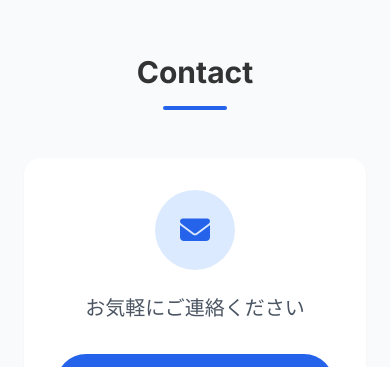
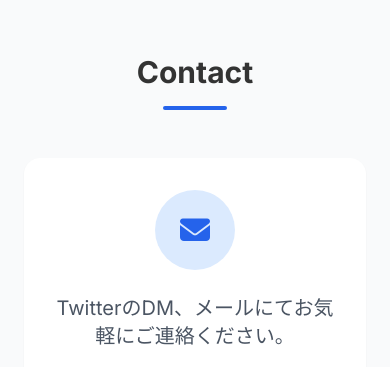
Before and after one commit to yuumasyo/yuutti-portfolio, a website: page index.html in a window 390 px wide. Shown: the part 6917-7284 px from the top of the page. Drawn offline with nearby package versions, Linux system fonts and the light colour scheme.

Commit message:
Fix mobile layout, add email obfuscation, update content

```diff
--- a/index.html
+++ b/index.html
@@ -522,7 +522,7 @@
                         <i class="fas fa-envelope text-3xl text-primary"></i>
                     </div>
                     <p class="text-xl text-gray-600 mb-8">
-                        お気軽にご連絡ください
+                        TwitterのDM、メールにてお気軽にご連絡ください。
                     </p>
                     <div class="flex flex-col sm:flex-row gap-4 justify-center">
                         <a id="email-link" href="#"
```
